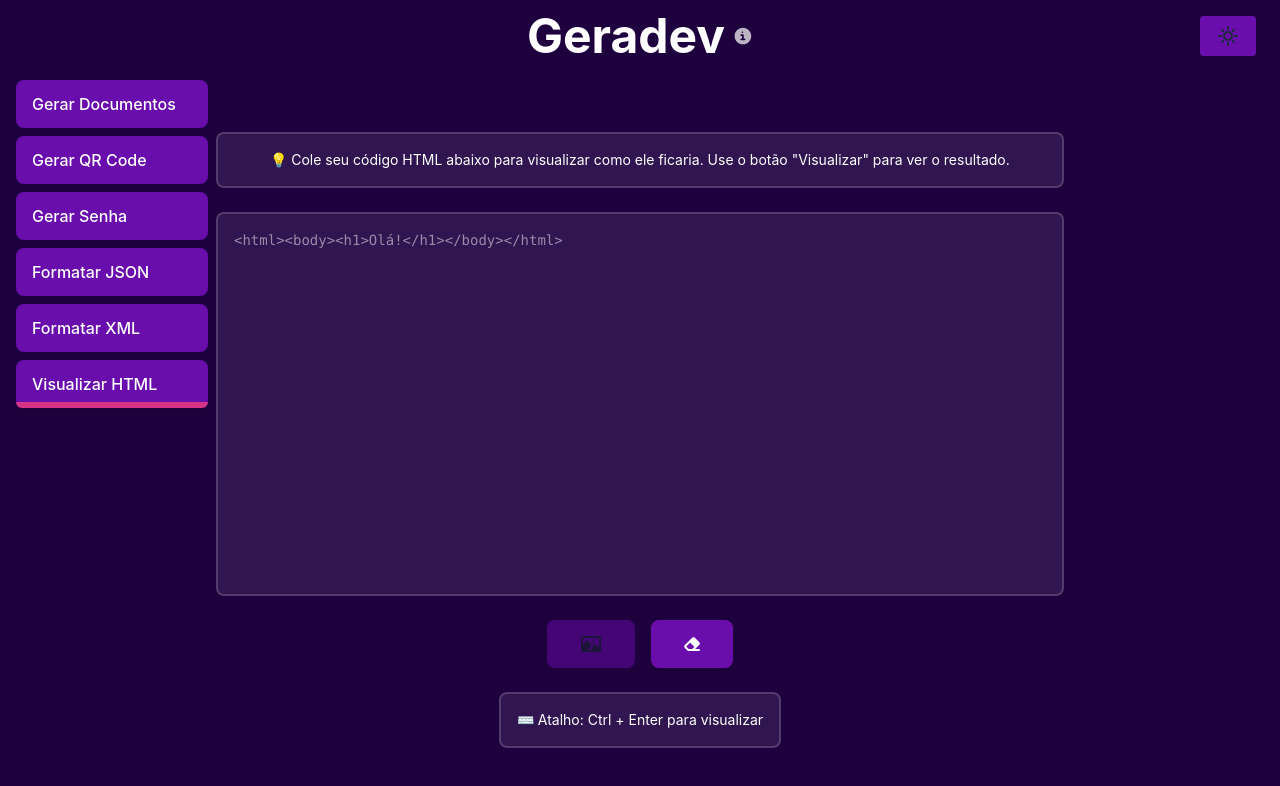
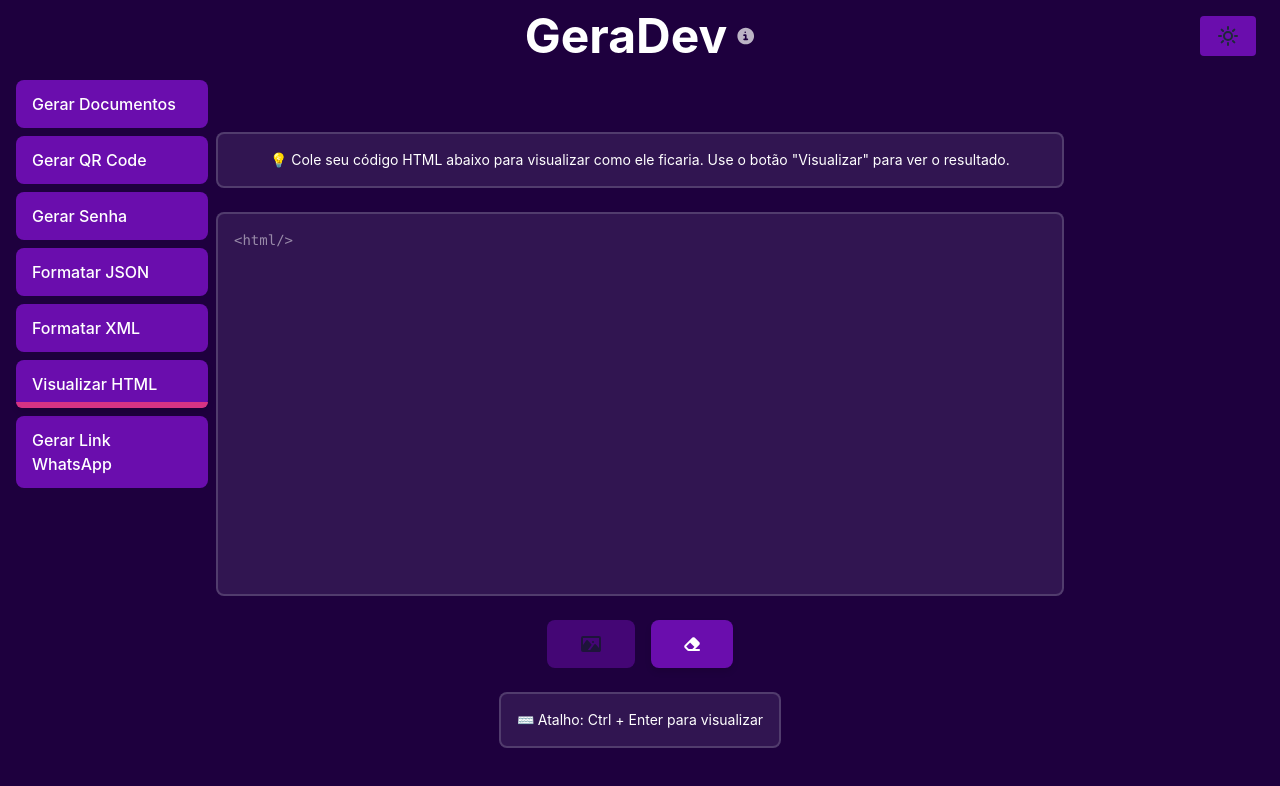
Before and after one commit to NicolasPorto/gera-dev, a React (Vite) app: page /visualizar-html in a window 1280 px wide. Shown: the top 786 px of the page. Built offline with nearby package versions, Linux system fonts and the light colour scheme.

Commit message:
Atualizando ortografia e outras coisas

```diff
--- a/index.html
+++ b/index.html
@@ -6,7 +6,7 @@
     <meta name="viewport" content="width=device-width, initial-scale=1.0" />
     <link href="/src/index.css" rel="stylesheet">
     <link rel="stylesheet" href="https://cdnjs.cloudflare.com/ajax/libs/font-awesome/6.4.0/css/all.min.css" />
-    <title>Geradev</title>
+    <title>GeraDev</title>
   </head>
   <body>
     <div id="root"></div>
--- a/src/App.jsx
+++ b/src/App.jsx
@@ -25,16 +25,17 @@ function App() {
 
   useEffect(() => {
     const pathTitles = {
-      "/": "Geradev",
-      "/gerar-documentos": "Geradev | Gerar Documentos",
-      "/gerar-qrcode": "Geradev | Gerar QR Code",
-      "/gerar-senha": "Geradev | Gerar Senha",
-      "/formatar-json": "Geradev | Formatar JSON",
-      "/formatar-xml": "Geradev | Formatar XML",
-      "/visualizar-html": "Geradev | Visualizar HTML",
+      "/": "GeraDev",
+      "/gerar-documentos": "GeraDev | Gerar Documentos",
+      "/gerar-qrcode": "GeraDev | Gerar QR Code",
+      "/gerar-senha": "GeraDev | Gerar Senha",
+      "/formatar-json": "GeraDev | Formatar JSON",
+      "/formatar-xml": "GeraDev | Formatar XML",
+      "/visualizar-html": "GeraDev | Visualizar HTML",
+      "/link-whatsapp": "GeraDev | Link WhatsApp"
     };
 
-    document.title = pathTitles[location.pathname] || "Geradev";
+    document.title = pathTitles[location.pathname] || "GeraDev";
   }, [location]);
 
   return (
@@ -53,7 +54,7 @@ function App() {
 
         <div className="text-3xl sm:text-4xl md:text-5xl font-bold text-center text-default absolute left-1/2 transform -translate-x-1/2 flex items-center justify-center">
           <Link to="/" className="hover:opacity-80 transition-opacity">
-            Geradev
+            GeraDev
           </Link>
           {!isHome && <InfoIcon />}
         </div>
--- a/src/components/Sidebar.jsx
+++ b/src/components/Sidebar.jsx
@@ -10,6 +10,7 @@ export function Sidebar({ open, setOpen, isMobile }) {
     { to: "/formatar-json", label: "Formatar JSON" },
     { to: "/formatar-xml", label: "Formatar XML" },
     { to: "/visualizar-html", label: "Visualizar HTML" },
+    { to: "/link-whatsapp", label: "Gerar Link WhatsApp" },
   ];
 
   if (isMobile) {
--- a/src/routes.jsx
+++ b/src/routes.jsx
@@ -6,6 +6,7 @@ import QRCodeGenerator from "./tools/QRCodeGenerator";
 import XmlFormatter from "./tools/XmlFormatter";
 import VisualizarHTML from "./tools/VisualizarHTML";
 import GeradorSenha from "./tools/GeradorSenha";
+import LinkWhatsApp from "./tools/GerarLinkWhatsapp";
 import Home from "./pages/Home";
 import './index.css'
 
@@ -42,6 +43,10 @@ export const router = createBrowserRouter([
         path: "visualizar-html",
         element: <VisualizarHTML />,
       },
+      {
+        path: "link-whatsapp",
+        element: <LinkWhatsApp />,
+      }
     ],
   },
 ]);
--- a/src/tools/GerarLinkWhatsapp.jsx
+++ b/src/tools/GerarLinkWhatsapp.jsx
@@ -1,4 +1,4 @@
-import { useState, useRef } from "react";
+import { useState } from "react";
 import InputMask from 'react-input-mask';
 
 export default function GerarLinkWhatsapp() {
@@ -37,7 +37,7 @@ export default function GerarLinkWhatsapp() {
 
     const isButtonDisabled = phonenumber.replace(/\D/g, '').length < 11;
     return (
-        <div className="flex flex-col items-center justify-center p-6 w-full max-w-3xl mx-auto">
+        <div className="flex flex-col items-centermax-w-3xl">
             <div className="w-full flex flex-col items-center gap-6">
                 {!linkAlreadyGenerated ?
                 (
--- a/src/tools/VisualizarHTML.jsx
+++ b/src/tools/VisualizarHTML.jsx
@@ -40,7 +40,7 @@ export default function VisualizarHTML() {
                     <textarea
                         value={htmlCode}
                         onChange={(e) => setHtmlCode(e.target.value)}
-                        placeholder="<html><body><h1>Olá!</h1></body></html>"
+                        placeholder="<html/>"
                         className="w-full p-4 border-2 rounded-lg font-mono text-sm focus:outline-none resize-none transition-all duration-300 ease-in-out h-96 textarea-text-color border-gray-300/20 bg-purple-200/10 focus:border-purple-400 custom-scrollbar"
                         onKeyDown={(e) => {
                             if (e.ctrlKey && e.key === 'Enter') {
--- a/src/tools/XmlFormatter.jsx
+++ b/src/tools/XmlFormatter.jsx
@@ -100,7 +100,7 @@ export default function XmlFormatter() {
               setInput(e.target.value);
               setError(false);
             }}
-            placeholder={"<xml>"}
+            placeholder={"<xml/>"}
             className={`w-full p-4 border-2 rounded-lg font-mono text-sm focus:outline-none resize-none transition-all duration-300 ease-in-out h-100  textarea-text-color ${error
               ? "border-red-500 bg-purple-200/10 focus:border-red-600"
               : "border-gray-300/20 bg-purple-200/10 focus:border-purple-400"
```
